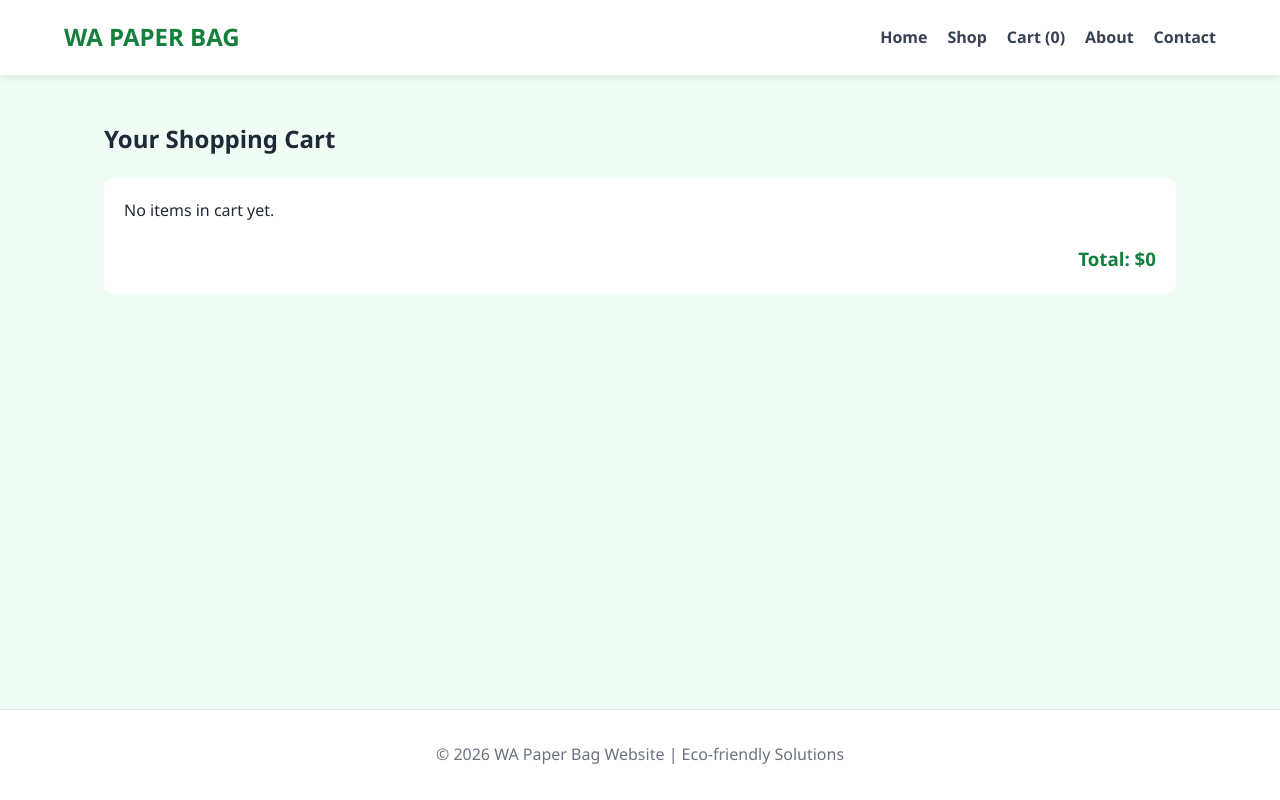
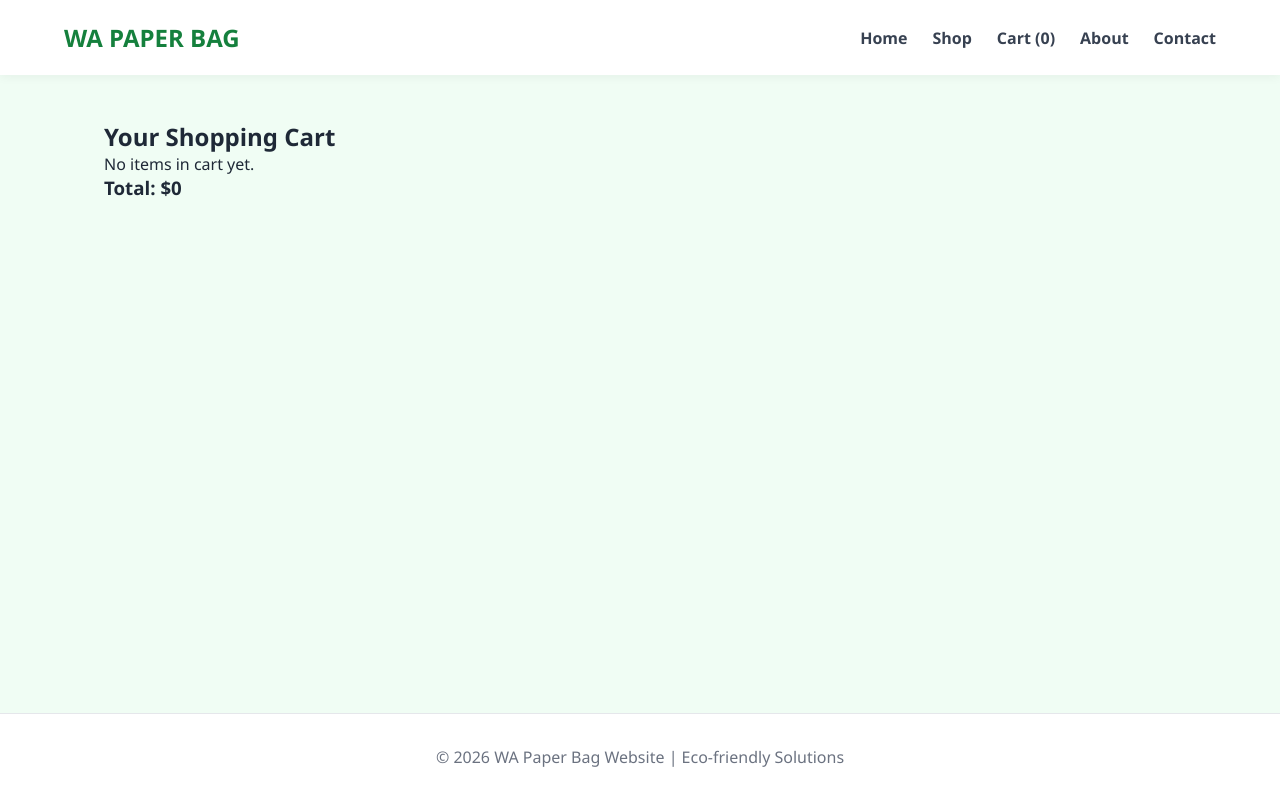
Before and after one commit to eyuye0319/try, a React (Create React App) app in the folder frontend/: page /cart in a window 1280 px wide. Built offline with nearby package versions, Linux system fonts and the light colour scheme.

Commit message:
Finalize shop catalog with 10 varied paper bag products and fix navigation layout

```diff
--- a/frontend/src/App.js
+++ b/frontend/src/App.js
@@ -4,22 +4,22 @@ import { BrowserRouter as Router, Routes, Route, Link } from "react-router-dom";
 
 // 1. DATA ARRAYS
 const homeBgImages = [
-  "https://images.unsplash.com/photo-1607082349566-187342175e2f?auto=format&fit=crop&w=1600&q=60",
   "https://images.unsplash.com/photo-1585238342028-4a9a1a0b3f3c?auto=format&fit=crop&w=1600&q=60",
-  "https://images.unsplash.com/photo-1616401784845-180882ba9b64?auto=format&fit=crop&w=1600&q=60"
+  "https://images.unsplash.com/photo-1612444530582-fc66183b16f7?auto=format&fit=crop&w=1600&q=60",
+  "https://images.unsplash.com/photo-1544816155-12df9643f363?auto=format&fit=crop&w=1600&q=60"
 ];
 
 const productsData = [
-  { id: 1, name: "Luxury Kraft Boutique Bag", price: 5, image: "https://images.unsplash.com/photo-1585238342028-4a9a1a0b3f3c?auto=format&fit=crop&w=600&q=60", desc: "Twisted handle, heavy-duty 120gsm paper." },
-  { id: 2, name: "Wine Bottle Carrier", price: 8, image: "https://images.unsplash.com/photo-1607082349566-187342175e2f?auto=format&fit=crop&w=600&q=60", desc: "Reinforced base, fits standard 750ml bottles." },
-  { id: 3, name: "Eco Delivery Sack", price: 12, image: "https://images.unsplash.com/photo-1616401784845-180882ba9b64?auto=format&fit=crop&w=600&q=60", desc: "Extra large capacity for food delivery." },
-  { id: 4, name: "Mini Gift Bag", price: 3, image: "https://images.unsplash.com/photo-1549465220-1a8b9238cd48?auto=format&fit=crop&w=600&q=60", desc: "Perfect for jewelry or small favors." },
-  { id: 5, name: "Recycled Grocery Bag", price: 4, image: "https://images.unsplash.com/photo-1517705008128-361805f42e86?auto=format&fit=crop&w=600&q=60", desc: "100% post-consumer recycled fiber." },
-  { id: 6, name: "White Laminated Bag", price: 9, image: "https://images.unsplash.com/photo-1612444530582-fc66183b16f7?auto=format&fit=crop&w=600&q=60", desc: "Glossy finish for high-end retail." },
-  { id: 7, name: "Pastry Window Bag", price: 6, image: "https://images.unsplash.com/photo-1530631673369-bc20fdb32ff8?auto=format&fit=crop&w=600&q=60", desc: "Clear compostable window for baked goods." },
-  { id: 8, name: "Flat Handle Takeout", price: 7, image: "https://images.unsplash.com/photo-1527383214149-cb7be04ae387?auto=format&fit=crop&w=600&q=60", desc: "Space-saving flat handles, sturdy base." },
-  { id: 9, name: "Black Matte Carrier", price: 10, image: "https://images.unsplash.com/photo-1544816155-12df9643f363?auto=format&fit=crop&w=600&q=60", desc: "Premium matte black with cotton rope handles." },
-  { id: 10, name: "SOS Lunch Bag", price: 2, image: "https://images.unsplash.com/photo-1621319011735-ddc4156ce300?auto=format&fit=crop&w=600&q=60", desc: "Traditional brown lunch bag, eco-friendly paper." }
+  { id: 1, name: "Kraft Boutique Bag (10-pack)", price: 25, image: "https://images.unsplash.com/photo-1585238342028-4a9a1a0b3f3c?auto=format&fit=crop&w=600&q=60", desc: "Twisted handle, heavy-duty 120gsm paper." },
+  { id: 2, name: "White Retail Bag (10-pack)", price: 28, image: "https://images.unsplash.com/photo-1612444530582-fc66183b16f7?auto=format&fit=crop&w=600&q=60", desc: "Glossy finish, twisted handle, reinforced base." },
+  { id: 3, name: "Recycled Grocery Sack (50-pack)", price: 40, image: "https://images.unsplash.com/photo-1544816155-12df9643f363?auto=format&fit=crop&w=600&q=60", desc: "Traditional SOS flat handle, sturdy 150gsm." },
+  { id: 4, name: "Mini Gift Bags (Assorted)", price: 30, image: "https://images.unsplash.com/photo-1549465220-1a8b9238cd48?auto=format&fit=crop&w=600&q=60", desc: "Vibrant colors (Red, Gold, Blue) for small items." },
+  { id: 5, name: "Eco Takeaway Sack", price: 15, image: "https://images.unsplash.com/photo-1527383214149-cb7be04ae387?auto=format&fit=crop&w=600&q=60", desc: "Wide base takeout sack with flat paper handles." },
+  { id: 6, name: "Large Delivery Sack", price: 35, image: "https://images.unsplash.com/photo-1616401784845-180882ba9b64?auto=format&fit=crop&w=600&q=60", desc: "Extra capacity, reinforced base for food boxes." },
+  { id: 7, name: "Recycle Symbol Kraft", price: 22, image: "https://images.unsplash.com/photo-1621319011735-ddc4156ce300?auto=format&fit=crop&w=600&q=60", desc: "Featuring prominent recycle logo print." },
+  { id: 8, name: "Plain SOS Lunch Bags (200)", price: 18, image: "https://images.unsplash.com/photo-1585238342028-4a9a1a0b3f3c?auto=format&fit=crop&w=600&q=60", desc: "Traditional brown lunch bag, no handles." },
+  { id: 9, name: "Gusseted Pastry Bag (Clear Window)", price: 6, image: "https://images.unsplash.com/photo-1530631673369-bc20fdb32ff8?auto=format&fit=crop&w=600&q=60", desc: "Greaseproof paper with a compostable window." },
+  { id: 10, name: "Assorted Sized Pack", price: 55, image: "https://images.unsplash.com/photo-1544816155-12df9643f363?auto=format&fit=crop&w=600&q=60", desc: "10 Small, 10 Medium, 10 Large, 10 XL sacks." }
 ];
 
 export default function App() {
@@ -65,7 +65,7 @@ export default function App() {
 
           <Route path="/shop" element={
   <div className="page-container">
-                <h2 className="section-title">Our Premium Collection</h2>
+    <h2 className="section-title">Our Premium Product Range</h2>
     <div className="product-grid">
       {productsData.map((p) => (
         <div key={p.id} className="card">
@@ -73,9 +73,9 @@ export default function App() {
             <img src={p.image} alt={p.name} />
           </div>
           <h3>{p.name}</h3>
-                      <p className="desc">{p.desc}</p>
+          <p style={{fontSize: '0.9rem', color: '#666', margin: '8px 0'}}>{p.desc}</p>
           <p className="price">${p.price}.00</p>
-                      <button onClick={() => addToCart(p)} className="shop-btn buy-btn">
+          <button onClick={() => addToCart(p)} className="shop-btn">
             Add to Cart
           </button>
         </div>
@@ -104,22 +104,17 @@ export default function App() {
             <Route path="/about" element={
               <div className="page-container">
                 <h2>About Us</h2>
-                <div className="about-content">
                 <p>WA Paper Bag Website provides eco-friendly packaging solutions using biodegradable materials.</p>
                 <p><strong>Founder:</strong> Wubgzer Alemayehu</p>
-                  <p><strong>Mission:</strong> To reduce plastic waste through sustainable paper alternatives.</p>
-                </div>
               </div>
             } />
 
             <Route path="/contact" element={
               <div className="page-container">
                 <h2>Contact Info</h2>
-                <div className="contact-details">
                 <p><strong>Email:</strong> wubgzeralemayehu18@gmail.com</p>
                 <p><strong>Phone:</strong> 0986059839</p>
                 <p><strong>Telegram:</strong> @Wubgzer0319</p>
-                </div>
               </div>
             } />
           </Routes>
--- a/frontend/src/index.css
+++ b/frontend/src/index.css
@@ -1,210 +1,50 @@
-/* 1. GLOBAL RESET */
-* {
-  margin: 0;
-  padding: 0;
-  box-sizing: border-box;
-  font-family: 'Segoe UI', Tahoma, Geneva, Verdana, sans-serif;
+/* 1. RESET */
+* { margin: 0; padding: 0; box-sizing: border-box; font-family: 'Segoe UI', sans-serif; }
+html, body, #root { height: 100%; }
+body { background-color: #f0fdf4; color: #1f2937; }
+
+/* 2. LAYOUT */
+.app-wrapper { display: flex; flex-direction: column; min-height: 100vh; }
+.content-area { flex: 1; }
+
+/* 3. NAVBAR (SPACED OUT) */
+.navbar {
+  position: fixed; top: 0; width: 100%; height: 75px;
+  display: flex; justify-content: space-between; align-items: center;
+  padding: 0 5%; background: rgba(255, 255, 255, 0.98);
+  box-shadow: 0 2px 10px rgba(0,0,0,0.05); z-index: 2000;
 }
-
-html, body, #root {
-  height: 100%;
-}
-
-body {
-  background-color: #f0fdf4;
-  color: #1f2937;
-  line-height: 1.6;
-}
-
-/* 2. LAYOUT WRAPPER */
-.app-wrapper {
-  display: flex;
-  flex-direction: column;
-  min-height: 100vh;
-}
-
-.content-area {
-  flex: 1;
-}
-
-/* 3. NAVBAR */
-.navbar {
-  position: fixed;
-  top: 0;
-  width: 100%;
-  height: 75px;
-  display: flex;
-  justify-content: space-between;
-  align-items: center;
-  padding: 0 5%;
-  background: rgba(255, 255, 255, 0.95);
-  backdrop-filter: blur(10px);
-  box-shadow: 0 2px 10px rgba(0,0,0,0.1);
-  z-index: 2000;
-}
-
-.nav-logo {
-  font-weight: 800;
-  color: #15803d;
-  font-size: 1.5rem;
-}
-
-.nav-links a {
-  text-decoration: none;
-  color: #374151;
-  font-weight: 600;
-  margin-left: 20px;
-  transition: 0.3s;
-}
-
-.nav-links a:hover {
-  color: #16a34a;
-}
+.nav-logo { color: #15803d; font-weight: 800; font-size: 1.5rem; }
+.nav-links { display: flex; gap: 25px; }
+.nav-links a { text-decoration: none; color: #374151; font-weight: 600; transition: 0.3s; }
+.nav-links a:hover { color: #16a34a; }
 
 /* 4. HOME HERO */
 .home-hero {
-  height: 100vh;
-  width: 100%;
-  background-size: cover;
-  background-position: center;
-  display: flex;
-  align-items: center;
-  justify-content: center;
-  position: relative;
+  height: 100vh; background-size: cover; background-position: center;
+  display: flex; align-items: center; justify-content: center; position: relative;
   transition: background-image 1.2s ease-in-out;
 }
+.hero-overlay { position: absolute; inset: 0; background: rgba(0,0,0,0.45); }
+.hero-text { position: relative; z-index: 2; text-align: center; color: white; padding: 0 20px; }
+.hero-text h2 { font-size: 3.5rem; margin-bottom: 10px; }
 
-.hero-overlay {
-  position: absolute;
-  inset: 0;
-  background: rgba(0, 0, 0, 0.45);
-  z-index: 1;
-}
+/* 5. SHOP GRID */
+.page-container { padding: 120px 5% 50px; max-width: 1200px; margin: 0 auto; }
+.section-title { margin-bottom: 30px; border-bottom: 3px solid #16a34a; display: inline-block; }
+.product-grid { display: grid; grid-template-columns: repeat(auto-fit, minmax(260px, 1fr)); gap: 2rem; }
 
-.hero-text {
-  position: relative;
-  z-index: 2;
-  text-align: center;
-  color: white;
-}
+.card { background: white; padding: 20px; border-radius: 12px; box-shadow: 0 4px 10px rgba(0,0,0,0.05); text-align: center; transition: 0.3s; }
+.card:hover { transform: translateY(-8px); }
+.img-container { height: 240px; overflow: hidden; border-radius: 8px; margin-bottom: 15px; }
+.img-container img { width: 100%; height: 100%; object-fit: cover; }
 
-.hero-text h2 {
-  font-size: 3.5rem;
-  margin-bottom: 1rem;
-}
+.desc { font-size: 0.9rem; color: #6b7280; margin: 8px 0; }
+.price { color: #15803d; font-weight: 800; font-size: 1.3rem; margin-bottom: 15px; }
+.buy-btn { background: #16a34a; color: white; border: none; width: 100%; padding: 12px; border-radius: 6px; font-weight: bold; cursor: pointer; }
+.buy-btn:hover { background: #15803d; }
 
-/* 5. SHOPPING & CARDS */
-.page-container {
-  padding: 120px 5% 60px;
-  max-width: 1200px;
-  margin: 0 auto;
-}
+.shop-btn { display: inline-block; background: #16a34a; color: white; padding: 12px 25px; border-radius: 6px; text-decoration: none; font-weight: bold; }
 
-.section-title {
-  margin-bottom: 30px;
-  border-bottom: 3px solid #16a34a;
-  display: inline-block;
-  padding-bottom: 5px;
-}
-
-.product-grid {
-  display: grid;
-  grid-template-columns: repeat(auto-fit, minmax(260px, 1fr));
-  gap: 2.5rem;
-}
-
-.card {
-  background: white;
-  padding: 20px;
-  border-radius: 15px;
-  box-shadow: 0 4px 15px rgba(0,0,0,0.05);
-  transition: 0.3s ease;
-  text-align: center;
-}
-
-.card:hover {
-  transform: translateY(-10px);
-  box-shadow: 0 12px 25px rgba(0,0,0,0.1);
-}
-
-.img-container {
-  overflow: hidden;
-  border-radius: 10px;
-  height: 250px;
-}
-
-.card img {
-  width: 100%;
-  height: 100%;
-  object-fit: cover;
-  transition: 0.5s;
-}
-
-.card:hover img {
-  transform: scale(1.1);
-}
-
-.desc {
-  font-size: 0.9rem;
-  color: #6b7280;
-  margin: 10px 0;
-}
-
-.price {
-  color: #15803d;
-  font-weight: 800;
-  font-size: 1.3rem;
-  margin-bottom: 15px;
-}
-
-.shop-btn {
-  display: inline-block;
-  background: #16a34a;
-  color: white;
-  padding: 12px 25px;
-  border-radius: 8px;
-  text-decoration: none;
-  font-weight: bold;
-  transition: 0.3s;
-  border: none;
-}
-
-.buy-btn {
-  width: 100%;
-  cursor: pointer;
-}
-
-.shop-btn:hover {
-  background: #15803d;
-  transform: scale(1.02);
-}
-
-/* 6. CART & UTILS */
-.cart-list {
-  margin-top: 20px;
-  background: white;
-  padding: 20px;
-  border-radius: 10px;
-}
-
-.cart-item {
-  display: flex;
-  justify-content: space-between;
-  padding: 15px 0;
-  border-bottom: 1px solid #eee;
-}
-
-.cart-total {
-  text-align: right;
-  margin-top: 20px;
-  color: #15803d;
-}
-
-/* 7. FOOTER */
-.main-footer {
-  text-align: center;
-  padding: 2rem;
-  background: white;
-  border-top: 1px solid #e5e7eb;
-  color: #6b7280;
-}
+/* 6. FOOTER */
+.main-footer { text-align: center; padding: 2rem; background: white; border-top: 1px solid #e5e7eb; color: #6b7280; }
```
Lines whose indentation alone changed are shown as unchanged.
